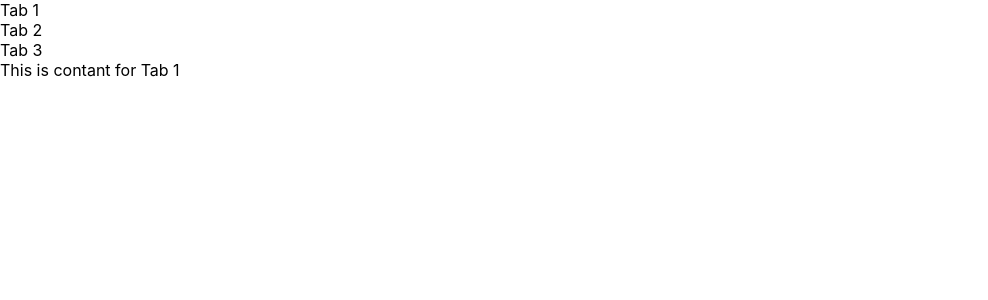
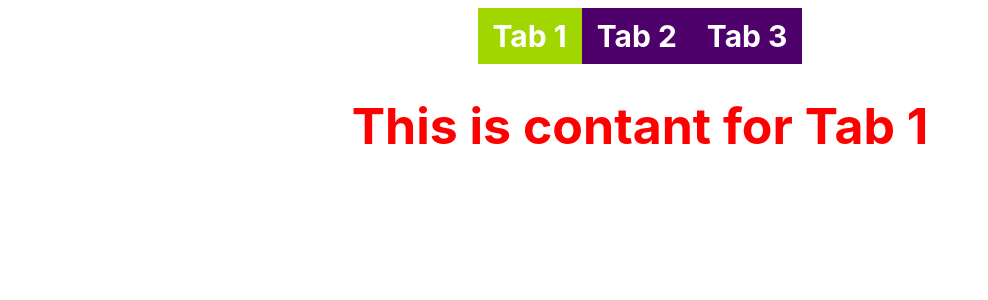
Before and after one commit to rahulrs1399/React_small_functionality, a React (Create React App) app: page / in a window 1280 px wide. Shown: the top 300 px of the page, without its empty margins (0-988 px from the left). Built offline with nearby package versions, Linux system fonts and the light colour scheme.

Commit message:
new files added

```diff
--- a/src/component/Custom-tabs/tab-test.jsx
+++ b/src/component/Custom-tabs/tab-test.jsx
@@ -1,9 +1,11 @@
 import Tab from "./tabs";
+import './tab.css'
 
 export default function TestTab (){
 
     function RandomContant(){
-        return <h1>Some random contant</h1>
+        return <h1
+        style={{fontSize:'50px',color:'red'}}>Lorem ipsum dolor sit amet consectetur, adipisicing elit. Quidem fugit incidunt sint deserunt tenetur quasi, maxime vero impedit est quae mollitia ut ea unde dicta repellendus eius, earum fuga corporis.</h1>
     }
 
     const tabs = [
--- a/src/component/Custom-tabs/tab.css
+++ b/src/component/Custom-tabs/tab.css
@@ -0,0 +1,39 @@
+.wrraper {
+    padding: 8px;
+}
+
+.heading{
+    display: flex;
+    justify-content: center;
+    margin-bottom: 12px;
+}
+
+.tab-item{
+    display: inline-flex;
+    font-size: 30px;
+    font-weight: bold;
+    text-align: center;
+    padding: 10px 15px;
+    border: none;
+    cursor: pointer;
+    color: #fff;
+    background: #4e016a;
+}
+
+.tab-item.active{
+    background: #a1d600;
+    border-color: #000;
+    overflow: auto;
+}
+
+.contant{
+    display: flex;
+    justify-content: center;
+    padding: 20px 10px;
+    height: 300px;
+    overflow: auto;
+    background-color: #fff;
+    color: #ff0000;
+    font-size: 50px;
+    font-weight: bold;
+}
--- a/src/component/Custom-tabs/tabs.jsx
+++ b/src/component/Custom-tabs/tabs.jsx
@@ -1,10 +1,9 @@
-import { useState } from "react"
+import { useState } from "react";
 
-export default function Tab({tabsContant, onChange}){
+export default function Tab({ tabsContant, onChange }) {
+  const [currentTabIndex, setCurrentTabIndex] = useState(0);
 
-    const [currentTabIndex, setCurrentTabIndex] = useState(0)
-
-    function handleOnClick(getCurrentIndex){
+  function handleOnClick(getCurrentIndex) {
     setCurrentTabIndex(getCurrentIndex);
     onChange(getCurrentIndex);
   }
@@ -13,7 +12,11 @@ export default function Tab({tabsContant, onChange}){
     <div className="wrraper">
       <div className="heading">
         {tabsContant.map((tabItem, index) => (
-                <div onClick={() => handleOnClick(index)} key={tabItem.label}>
+          <div
+            className={`tab-item ${currentTabIndex === index ? "active" : ""}`}
+            onClick={() => handleOnClick(index)}
+            key={tabItem.label}
+          >
             <span className="label">{tabItem.label}</span>
           </div>
         ))}
@@ -22,5 +25,5 @@ export default function Tab({tabsContant, onChange}){
         {tabsContant[currentTabIndex] && tabsContant[currentTabIndex].contant}
       </div>
     </div>
-    )
+  );
 }
```
Lines whose indentation alone changed are shown as unchanged.
